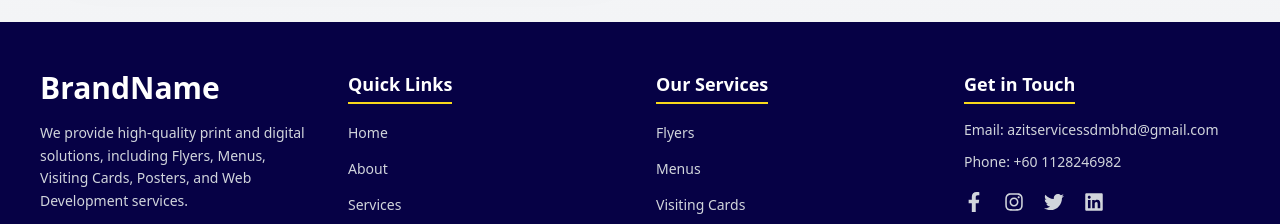
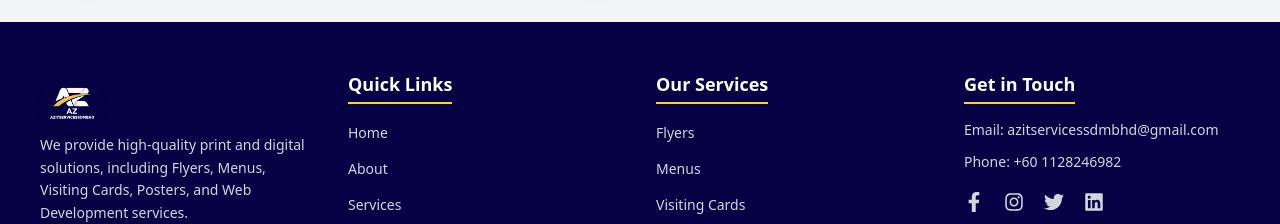
Before and after one commit to shakeel7521951/Restaurant-Website-, a React app: page / in a window 1280 px wide. Shown: the part 4623-4847 px from the top of the page. Built offline with nearby package versions, Linux system fonts and the light colour scheme; the HTML template or start-up script is replaced by a standard one.

Commit message:
add logo in footer

```diff
--- a/src/components/common/Footer.jsx
+++ b/src/components/common/Footer.jsx
@@ -3,7 +3,7 @@ import React, { useEffect } from "react";
 import { FaFacebookF, FaInstagram, FaTwitter, FaLinkedin } from "react-icons/fa";
 import AOS from "aos";
 import "aos/dist/aos.css";
-
+import logo from "../../assets/logo.png"
 const BRAND_PRIMARY = "#060145";
 const BRAND_SECONDARY = "#F9D91C";
 
@@ -43,7 +43,14 @@ const Footer = () => {
 
         {/* Brand & About */}
         <div data-aos="fade-up">
-          <h2 className="text-3xl font-extrabold mb-4">BrandName</h2>
+           <div className="flex items-center space-x-2 cursor-pointer">
+                    <img
+                      src={logo}
+                      alt="Restaurant Logo"
+                      className="w-16 h-16 object-contain rounded-full shadow-md hover:scale-105 transition-transform duration-500"
+                    />
+
+                  </div>
           <p className="text-gray-300 text-sm leading-relaxed">
             We provide high-quality print and digital solutions, including Flyers, Menus, Visiting Cards, Posters, and Web Development services.
           </p>
```
